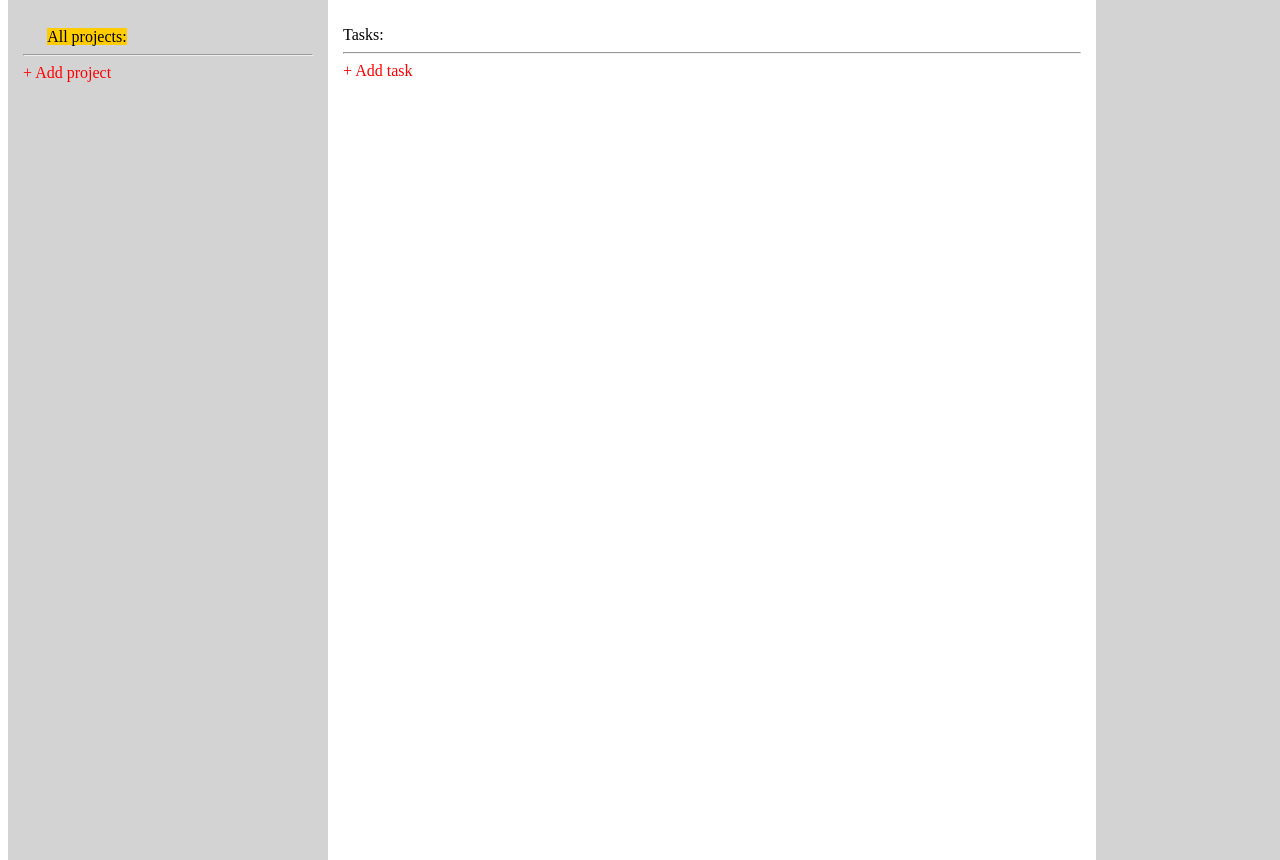
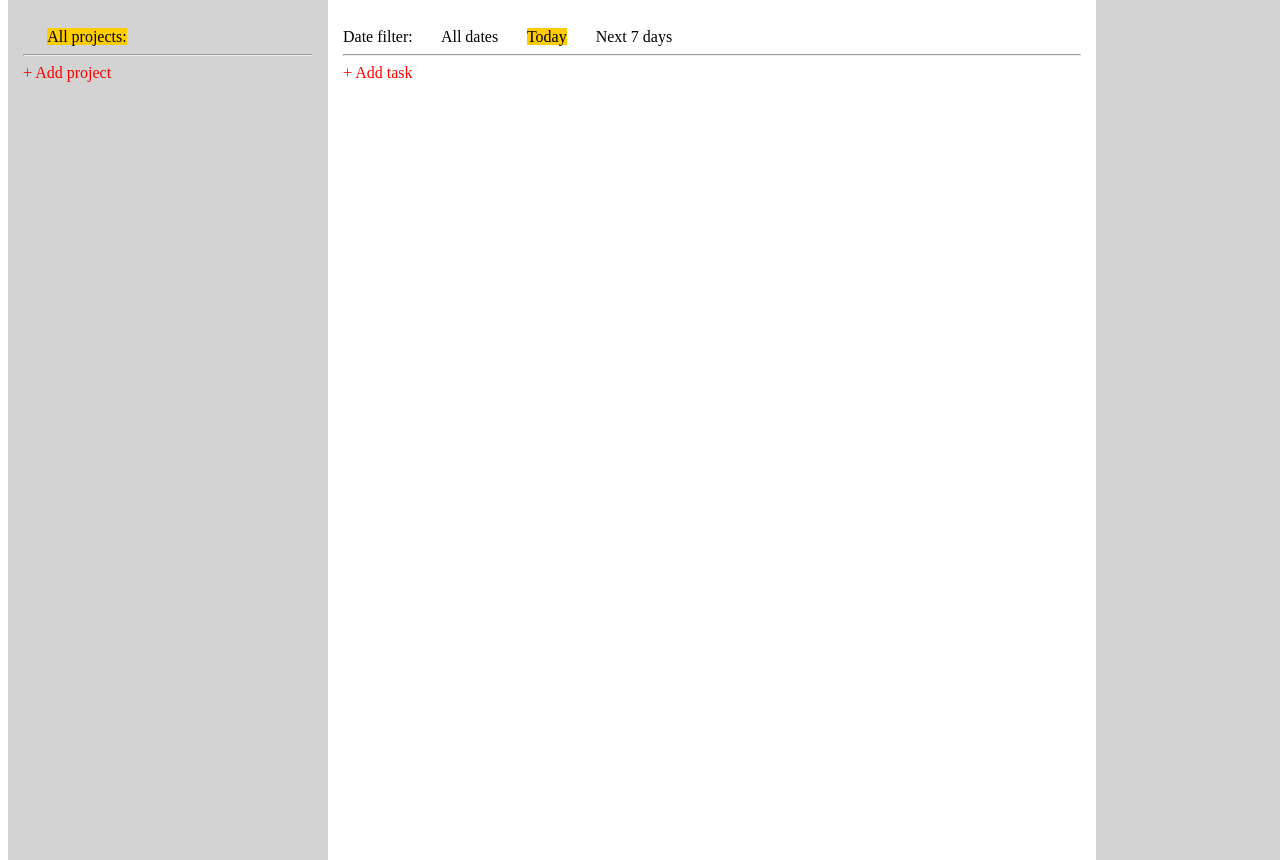
Before and after one commit to AcckiyGerman/todolist-django-vue, a Django app: page / in a window 1280 px wide. Shown: the part 48-908 px from the top of the page. Run offline with Django 3.2, Linux system fonts and the light colour scheme; the visitor is signed in with stand-in values (Sample User, id 1).

Commit message:
Filter tasks by date

```diff
--- a/todolist/static/todolist/index.js
+++ b/todolist/static/todolist/index.js
@@ -22,6 +22,10 @@
                 }
             })
         }
+function parseDate(date){
+    return date.getFullYear() + '-' + ('0' + (date.getMonth() + 1))
+        .slice(-2) + '-' + ('0' + date.getDate()).slice(-2)
+};
 
 var vue = new Vue({
     delimiters: ['[[', ']]'],
@@ -35,7 +39,8 @@
         newTask: {name: '', project_id: 0, priority: 'orange', finish_date: '', finished: false, edit: false},
         priorities: ['red', 'orange', 'white'],
         showFinishedTasks: false,
-        todayDate: ''
+        todayDate: '',
+        dateFilter: 'today'
     },
     mounted: function () {
         this.fetchProjectsList();
@@ -122,20 +127,26 @@
         initDate: function () {
             // fills newTask date for example
             // need for Mozilla because it not fully supports html5 <input type=date>
-            var date = new Date;
-            var year = date.getFullYear().toString(10);
-            var month = (date.getMonth() + 1).toString(10);
-            if (month.length == 1) { month = '0' + month }
-            var day = date.getDate().toString(10);
-            if (day.length == 1) { day = '0' + day }
-            this.todayDate = this.newTask.finish_date = year + '-' + month + '-' + day
+            this.todayDate = this.newTask.finish_date = parseDate(new Date)
         },
         reorderTasks : function(tasks) {
             return tasks
         },
         filterTask: function(task){
-            return (!task.finished || this.showFinishedTasks) &&
-                (this.highlightedProject == 'all' || task.project_id == this.highlightedProject)
+            // filter by date:
+            var date = new Date;
+            var today = parseDate(date);
+            date.setDate(date.getDate() + 7); // add 7 days from today
+            var todayPlus7 = parseDate(date);
+            // date conditions:
+            var dateFilter = (this.dateFilter == 'today' && task.finish_date == today) ||
+                (this.dateFilter == 'sevenDays' && task.finish_date < todayPlus7 && task.finish_date >= today) ||
+                this.dateFilter == 'all' || task.deadline;
+            // task finished conditions:
+            var finishedFilter = (!task.finished || this.showFinishedTasks) &&
+                (this.highlightedProject == 'all' || task.project_id == this.highlightedProject);
+
+            return dateFilter && finishedFilter
         }
     },
     computed: {
--- a/todolist/templates/todolist/index.html
+++ b/todolist/templates/todolist/index.html
@@ -82,7 +82,17 @@
 
     <div id="tasks-column">
         <ul>
-            <li>Tasks:</li>
+            <li>
+                Date filter:
+                <input id="allTasks" type="radio" value="all" v-model="dateFilter">
+                <label for="allTasks">All dates</label>
+
+                <input id="todayTasks" type="radio" value="today" v-model="dateFilter">
+                <label for="todayTasks">Today</label>
+
+                <input id="sevenDays" type="radio" value="sevenDays" v-model="dateFilter">
+                <label for="sevenDays">Next 7 days</label>
+            </li>
             <hr>
             <li v-for="task in reorderedTasks" v-if="filterTask(task)">
                 {# Form to edit existing task. #}
```
